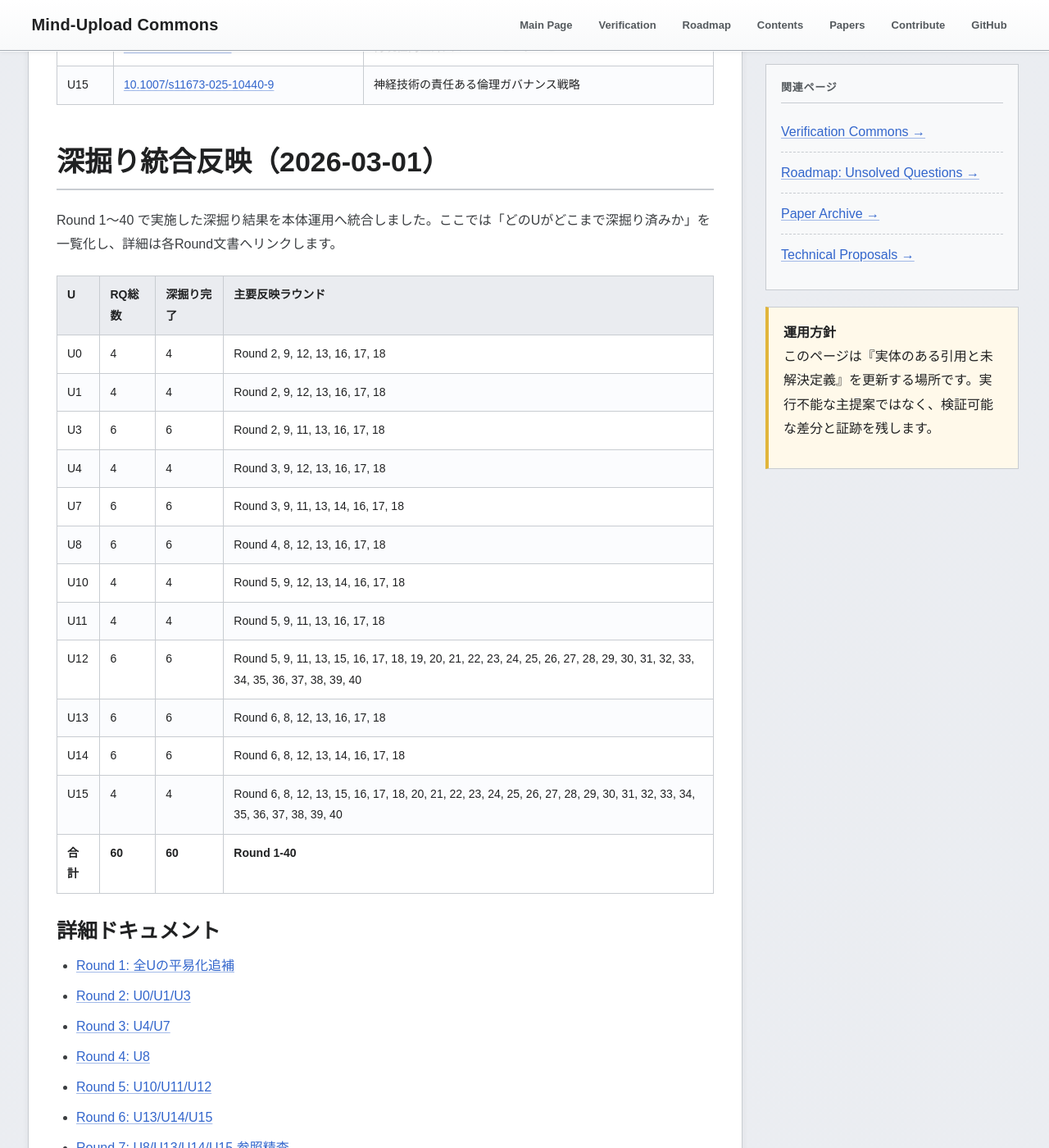
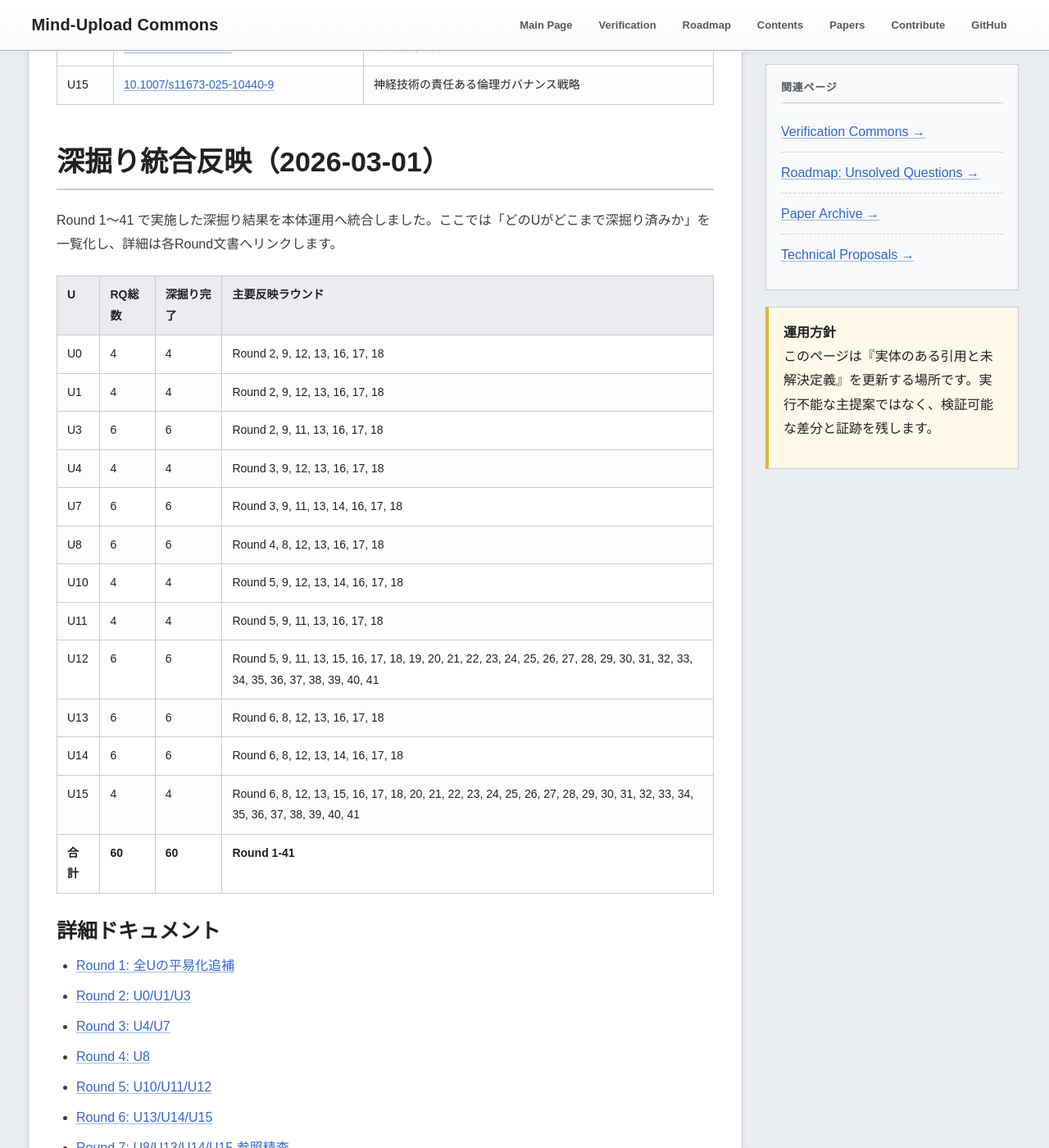
Before and after one commit to yasufumi-nakata/eegflow, a Jekyll site: the page built from research_harvest_50.md, in a window 1280 px wide and 1400 px high, scrolled down 6243 px. Shown: the whole window at 82% size. Built offline with Jekyll 4.4.1, drawn with Linux system fonts in a browser that asks for light colours; some of the changed text lies outside the part shown.

Commit message:
Add Round 41 handoff completion and unresolved queue evidence

```diff
--- a/research_harvest_50.md
+++ b/research_harvest_50.md
@@ -156,7 +156,7 @@
 <section class="section" id="deepening-integration-20260301">
 <h2 class="section-title">深掘り統合反映（2026-03-01）</h2>
 <p>
-Round 1〜40 で実施した深掘り結果を本体運用へ統合しました。ここでは「どのUがどこまで深掘り済みか」を一覧化し、詳細は各Round文書へリンクします。
+Round 1〜41 で実施した深掘り結果を本体運用へ統合しました。ここでは「どのUがどこまで深掘り済みか」を一覧化し、詳細は各Round文書へリンクします。
 </p>
 <table class="data-table">
 <thead><tr><th>U</th><th>RQ総数</th><th>深掘り完了</th><th>主要反映ラウンド</th></tr></thead><tbody>
@@ -168,11 +168,11 @@
 <tr><td>U8</td><td>6</td><td>6</td><td>Round 4, 8, 12, 13, 16, 17, 18</td></tr>
 <tr><td>U10</td><td>4</td><td>4</td><td>Round 5, 9, 12, 13, 14, 16, 17, 18</td></tr>
 <tr><td>U11</td><td>4</td><td>4</td><td>Round 5, 9, 11, 13, 16, 17, 18</td></tr>
-<tr><td>U12</td><td>6</td><td>6</td><td>Round 5, 9, 11, 13, 15, 16, 17, 18, 19, 20, 21, 22, 23, 24, 25, 26, 27, 28, 29, 30, 31, 32, 33, 34, 35, 36, 37, 38, 39, 40</td></tr>
+<tr><td>U12</td><td>6</td><td>6</td><td>Round 5, 9, 11, 13, 15, 16, 17, 18, 19, 20, 21, 22, 23, 24, 25, 26, 27, 28, 29, 30, 31, 32, 33, 34, 35, 36, 37, 38, 39, 40, 41</td></tr>
 <tr><td>U13</td><td>6</td><td>6</td><td>Round 6, 8, 12, 13, 16, 17, 18</td></tr>
 <tr><td>U14</td><td>6</td><td>6</td><td>Round 6, 8, 12, 13, 14, 16, 17, 18</td></tr>
-<tr><td>U15</td><td>4</td><td>4</td><td>Round 6, 8, 12, 13, 15, 16, 17, 18, 20, 21, 22, 23, 24, 25, 26, 27, 28, 29, 30, 31, 32, 33, 34, 35, 36, 37, 38, 39, 40</td></tr>
-<tr><td><strong>合計</strong></td><td><strong>60</strong></td><td><strong>60</strong></td><td><strong>Round 1-40</strong></td></tr>
+<tr><td>U15</td><td>4</td><td>4</td><td>Round 6, 8, 12, 13, 15, 16, 17, 18, 20, 21, 22, 23, 24, 25, 26, 27, 28, 29, 30, 31, 32, 33, 34, 35, 36, 37, 38, 39, 40, 41</td></tr>
+<tr><td><strong>合計</strong></td><td><strong>60</strong></td><td><strong>60</strong></td><td><strong>Round 1-41</strong></td></tr>
 </tbody></table>
 
 <h3>詳細ドキュメント</h3>
@@ -217,6 +217,7 @@
 <li><a href="research_deepening_round38_2026-03-01.html">Round 38: 残余リスク登録表と検証証跡インデックスの固定</a></li>
 <li><a href="research_deepening_round39_2026-03-01.html">Round 39: 証跡鮮度スコアと判定クローズ条件の固定</a></li>
 <li><a href="research_deepening_round40_2026-03-01.html">Round 40: 監査バンドルマニフェストとreopenウォッチリストの固定</a></li>
+<li><a href="research_deepening_round41_2026-03-01.html">Round 41: ハンドオフ完了証跡と未解決キュー管理の固定</a></li>
 </ul>
 
 <h3>整合性監査（証跡）</h3>
@@ -456,6 +457,12 @@
 Round 40 の監査バンドルマニフェストとreopenウォッチリストの固定は
 <a href="automation/rq_regulation_audit_bundle_manifest_round40_2026-03-01.csv" target="_blank">rq_regulation_audit_bundle_manifest_round40_2026-03-01.csv</a>（問い別監査バンドルマニフェスト）と
 <a href="automation/rq_regulation_reopen_watchlist_round40_2026-03-01.csv" target="_blank">rq_regulation_reopen_watchlist_round40_2026-03-01.csv</a>（問い別reopenウォッチリスト）
+に記録しています。
+</p>
+<p class="small">
+Round 41 のハンドオフ完了証跡と未解決キュー管理の固定は
+<a href="automation/rq_regulation_handoff_completion_certificate_round41_2026-03-01.csv" target="_blank">rq_regulation_handoff_completion_certificate_round41_2026-03-01.csv</a>（問い別ハンドオフ完了証跡）と
+<a href="automation/rq_regulation_unresolved_issue_queue_round41_2026-03-01.csv" target="_blank">rq_regulation_unresolved_issue_queue_round41_2026-03-01.csv</a>（問い別未解決キュー）
 に記録しています。
 </p>
 </section>
```
Also changed, not shown: automation/rq_regulation_handoff_completion_certificate_round41_2026-03-01.csv (added, +11 -0 lines), automation/rq_regulation_unresolved_issue_queue_round41_2026-03-01.csv (added, +11 -0 lines), research_deepening_continue_guide_2026-03-01.md (+6 -2 lines), research_deepening_round41_2026-03-01.md (added, +64 -0 lines).
